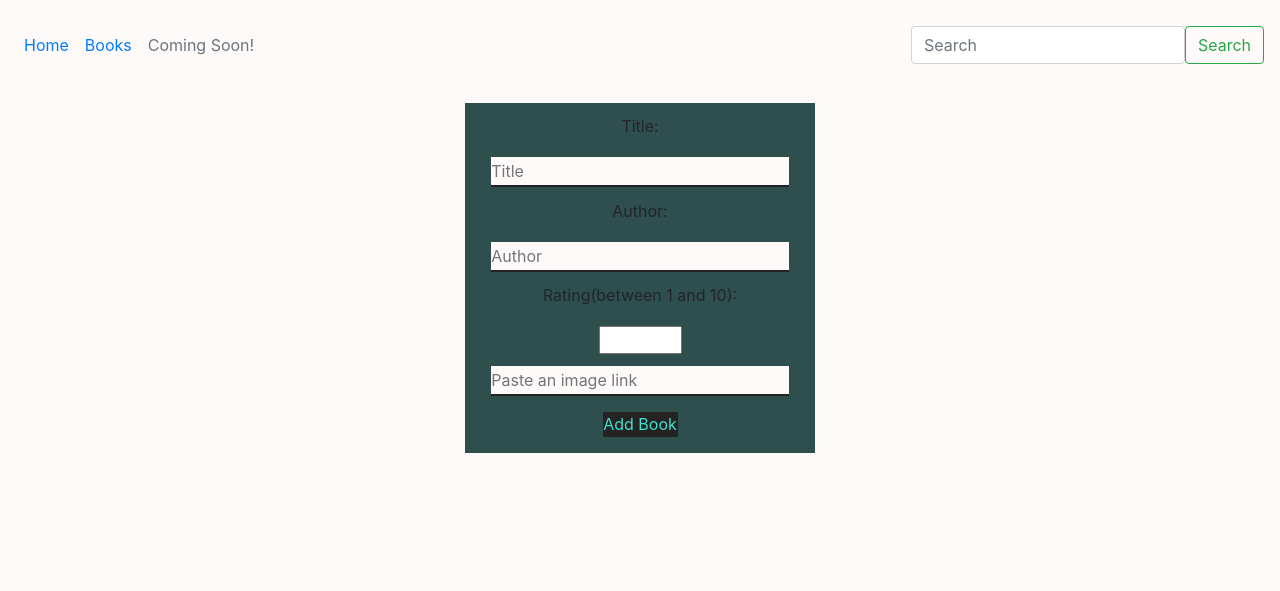
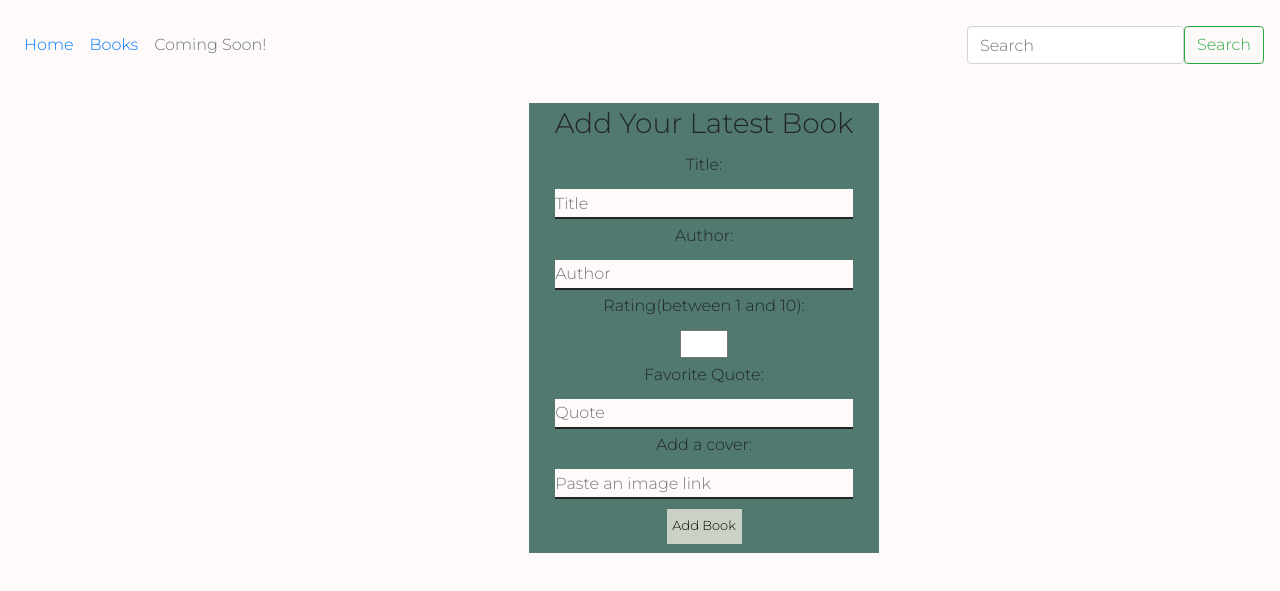
Before and after one commit to noormudassar/Bookkeeper, a website: page public/books.html in a window 1280 px wide. Shown: the part 63-654 px from the top of the page. Drawn offline with nearby package versions, Linux system fonts and the light colour scheme; no server answers.

Commit message:
added some styling

```diff
--- a/public/books.html
+++ b/public/books.html
@@ -12,8 +12,8 @@
     />
     <link rel="stylesheet" href="style.css" />
     <style>
-      @import url("https://fonts.googleapis.com/css2?family=Bricolage+Grotesque:opsz@10..48&display=swap");
-    </style>
+        @import url('https://fonts.googleapis.com/css2?family=Bricolage+Grotesque:opsz@10..48&family=Montserrat:wght@300&display=swap');
+        </style>
   </head>
   <body>
     <header>
@@ -67,14 +67,18 @@
       </nav>
     <main>
       <form id="book-form">
+        <h3>Add Your Latest Book</h3>
         <label for="book-title">Title:</label>
         <input type="text" id="book-title" placeholder="Title" />
         <label for="book-author">Author:</label>
         <input type="text" id="book-author" placeholder="Author" />
         <label for="book-rating">Rating(between 1 and 10):</label>
         <input type="number" id="book-rating" min="1" max="10" />
+        <label for="book-quote">Favorite Quote:</label>
+        <input type="text" id="book-quote" placeholder="Quote" />
+        <label for="book-image">Add a cover:</label>
         <input type="text" id="book-image" placeholder="Paste an image link" />
-        <button id="add-button">Add Book</button>
+        <button id="add-button" style="font-size: small;">Add Book</button>
       </form>
       <section id="books-container"></section>
     </main>
--- a/public/style.css
+++ b/public/style.css
@@ -6,6 +6,7 @@
 
 body {
   background-color: snow;
+  font-family: "Montserrat", sans-serif;
 }
 
 header {
@@ -20,12 +21,27 @@ header {
 main {
   display: flex;
   justify-content: center;
+  margin-left: 10%;
+}
+
+.card-header {
+  display: flex;
+  justify-content: center;
+  align-items: center;
+}
+
+/* #welcome-message {
+  display: flex;
+} */
+
+#home-page {
+  height: 200%;
 }
 
 #book-form {
   width: 350px;
-  height: 350px;
-  background-color: darkslategray;
+  height: 450px;
+  background-color: #52796f;
   position: relative;
   display: flex;
   flex-direction: column;
@@ -35,10 +51,10 @@ main {
 }
 
 #add-button {
-  background-color: #232323;
+  background-color: #cad2c5;
   width: 75px;
-  height: 25px;
-  color: turquoise;
+  height: 35px;
+  color: black;
   border: none;
   margin: 5px;
 }
@@ -86,7 +102,7 @@ input[type="text"] {
 }
 
 .book-card {
-  background-color: turquoise;
+  background-color: #84a98c;
   width: 300px;
   margin: 20px;
   display: flex;
```
Also changed, not shown: public/index.html (+13 -3 lines).
